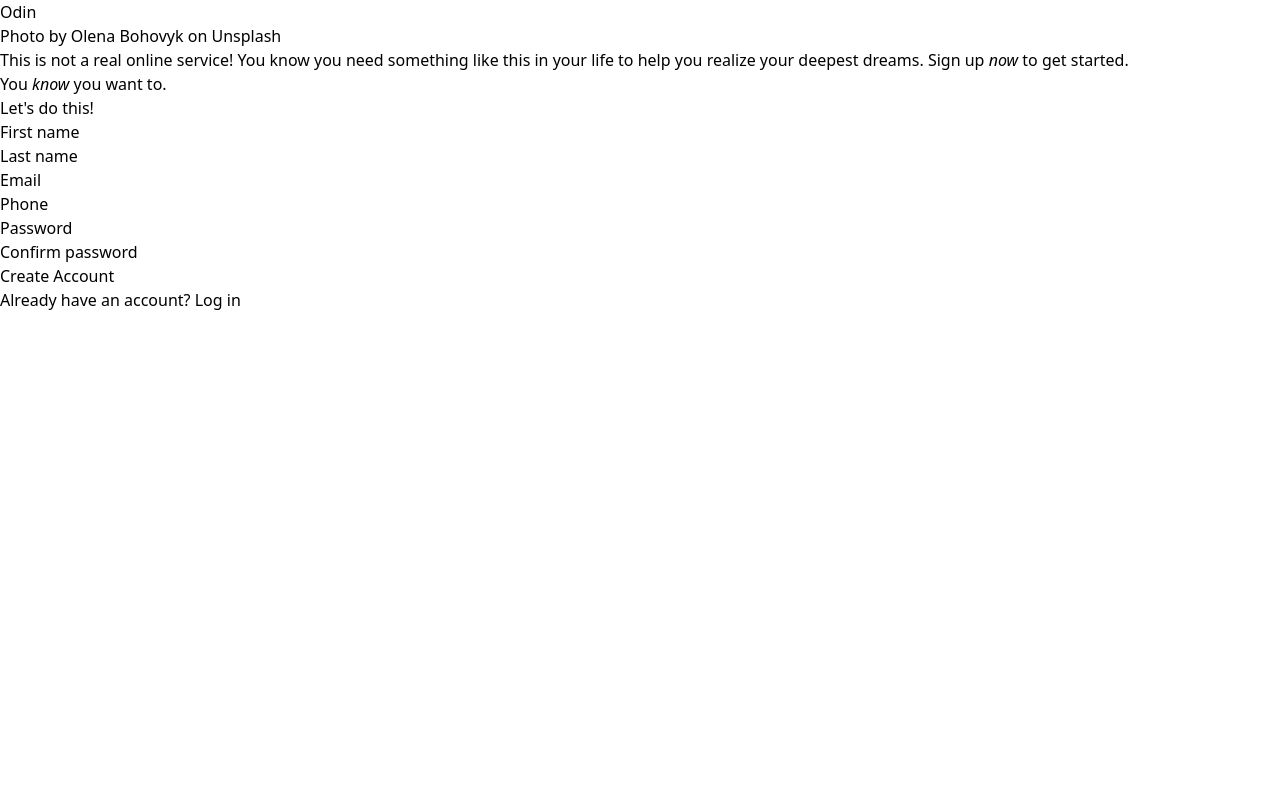
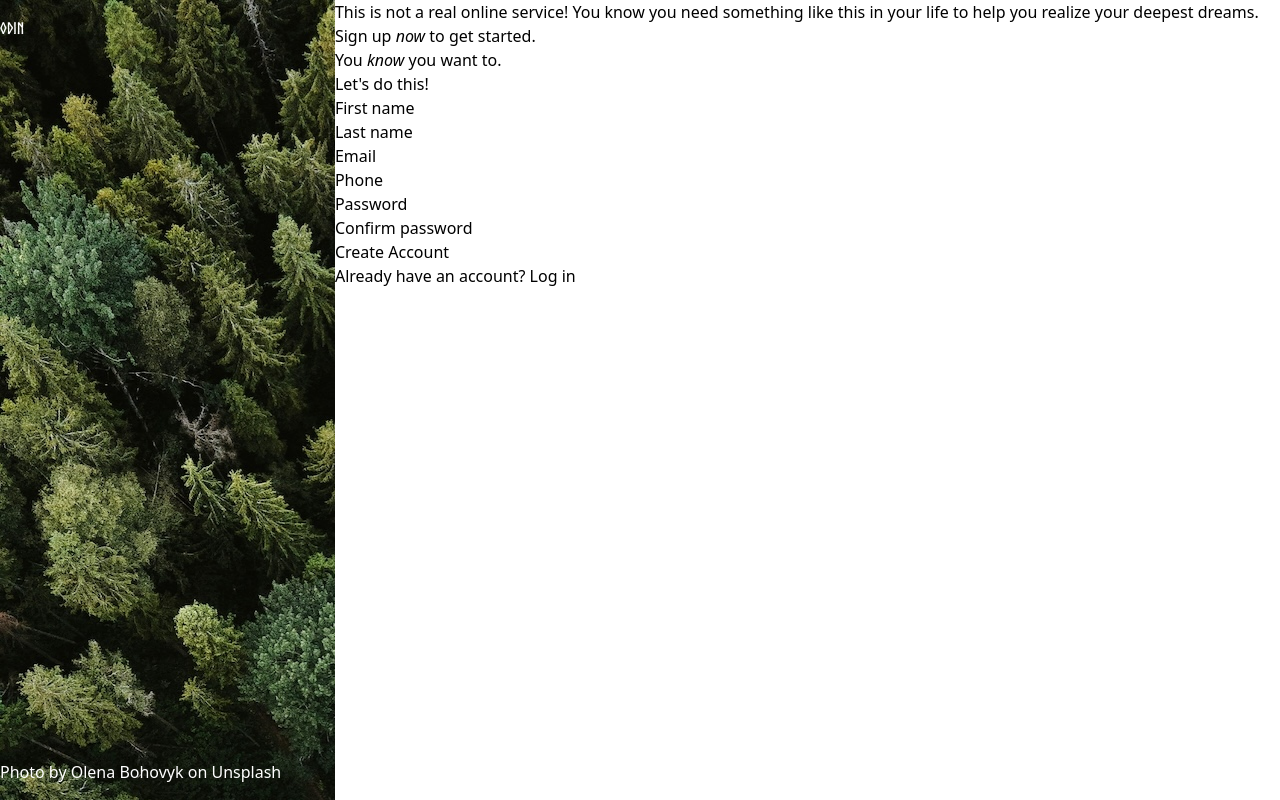
Before and after one commit to alisalemx/top-sign-up-form, a website: page src/index.html in a window 1280 px wide. Drawn offline with Linux system fonts and the light colour scheme.

Commit message:
Add initial sidebar styles

```diff
--- a/src/index.html
+++ b/src/index.html
@@ -7,9 +7,11 @@
     <link rel="stylesheet" href="./styles/output.css" />
   </head>
   <body>
-    <div class="">
-      <aside class="">
-        <h1>Odin</h1>
+    <div class="flex h-lvh">
+      <aside class="flex w-100 flex-col justify-between bg-[url(../images/sidebar.jpg)] py-4 text-white">
+        <h1 class="font-logo uppercase">
+          <a href="#"><span class="block bg-[url(../images/odin-lined.png)]"></span>Odin</a>
+        </h1>
         <p>Photo by <a href="https://unsplash.com/@olenkasergienko?utm_content=creditCopyText&utm_medium=referral&utm_source=unsplash" target="_blank">Olena Bohovyk</a> on <a href="https://unsplash.com/photos/green-pine-tree-during-daytime-3BlVILvh9hM?utm_content=creditCopyText&utm_medium=referral&utm_source=unsplash" target="_blank">Unsplash</a></p>
       </aside>
 
```
Also changed, not shown: src/styles/output.css.
